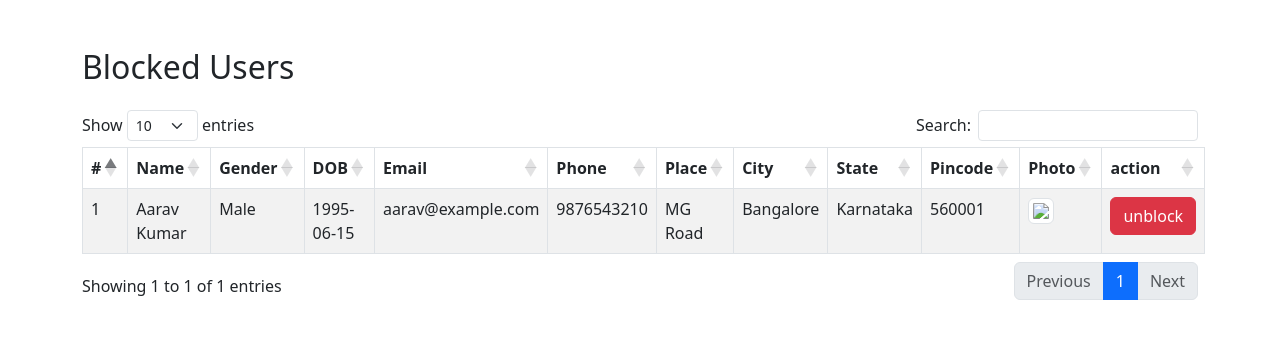
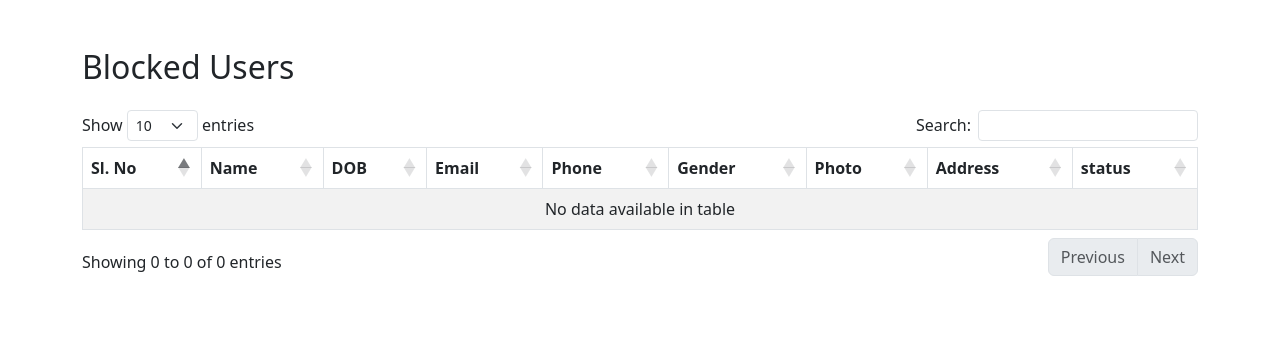
Before and after one commit to jalala-pv/diabeticdistress, a Django app: page /myapp/viewblockeduser_get/ in a window 1280 px wide. Shown: the top 339 px of the page. Run offline with Django 5.2, Linux system fonts and the light colour scheme; some libraries are stand-ins or nearby versions.

Commit message:
blockedusers

```diff
--- a/myapp/views.py
+++ b/myapp/views.py
@@ -71,7 +71,9 @@
     return redirect('/myapp/viewcomplaint_get/')
 
 def viewblockeduser_get(request):
-    return render(request, 'admins/viewblockeduser.html')
+    data = Users.objects.filter(status='blocked')
+    return render(request, 'admins/viewblockeduser.html', {'Users': data})
+
 
 def viewcomplaint_get(request):
     data=complaints.objects.all()
--- a/templates/admins/admin_home.html
+++ b/templates/admins/admin_home.html
@@ -102,10 +102,10 @@
 
             <!-- Service Dropdown -->
             <div class="nav-item dropdown">
-                <a href="#" class="nav-link dropdown-toggle" data-bs-toggle="dropdown">Service</a>
+                <a href="#" class="nav-link dropdown-toggle" data-bs-toggle="dropdown">Users</a>
                 <div class="dropdown-menu m-0">
-                    <a href="service.html" class="dropdown-item">Services</a>
-                    <a href="service-detail.html" class="dropdown-item">Service Details</a>
+                    <a href="/myapp/viewuser_get/" class="dropdown-item">view users</a>
+                    <a href="/myapp/viewblockeduser_get/" class="dropdown-item">blocked users</a>
                 </div>
             </div>
 
--- a/templates/admins/viewblockeduser.html
+++ b/templates/admins/viewblockeduser.html
@@ -14,37 +14,36 @@
     <table id="registrationTable" class="table table-striped table-bordered">
       <thead>
         <tr>
-          <th>#</th>
+          <th>Sl. No</th>
           <th>Name</th>
-          <th>Gender</th>
           <th>DOB</th>
           <th>Email</th>
           <th>Phone</th>
-          <th>Place</th>
-          <th>City</th>
-          <th>State</th>
-          <th>Pincode</th>
-          <th>Photo</th>
-            <th>action</th>
+          <th>Gender</th>
+            <th>Photo</th>
+          <th>Address</th>
+            <th>status</th>
         </tr>
       </thead>
       <tbody>
         <!-- Sample Data Row -->
+        {% for i in Users%}
         <tr>
-          <td>1</td>
-          <td>Aarav Kumar</td>
-          <td>Male</td>
-          <td>1995-06-15</td>
-          <td>aarav@example.com</td>
-          <td>9876543210</td>
-          <td>MG Road</td>
-          <td>Bangalore</td>
-          <td>Karnataka</td>
-          <td>560001</td>
-          <td><img src="https://via.placeholder.com/50" class="img-thumbnail" width="50" /></td>
-            <td><a href=""class="btn btn-danger">unblock</a></td>
+           <td>{{ forloop.counter }}</td>
+          <td>{{ i.name  }}</td>
+          <td>{{ i.dob }}</td>
+          <td>{{ i.email }}</td>
+          <td>{{ i.phone }}</td>
+            <td>{{ i.gender }}</td>
+           <td><img src="{{ i.photo }}" class="img-thumbnail" width="50" /></td>
+          <td>{{ i.place }},{{ i.city }},<br>{{ i.pin }},{{ i.district }}<br>{{ i.state }}</td>
+            <td>
+
+                {{ i.status }}
+
+            </td>
         </tr>
-
+          {% endfor %}
         <!-- Add more rows dynamically from backend -->
       </tbody>
     </table>
```
Also changed, not shown: templates/admins/viewuser.html (+8 -1 lines).
